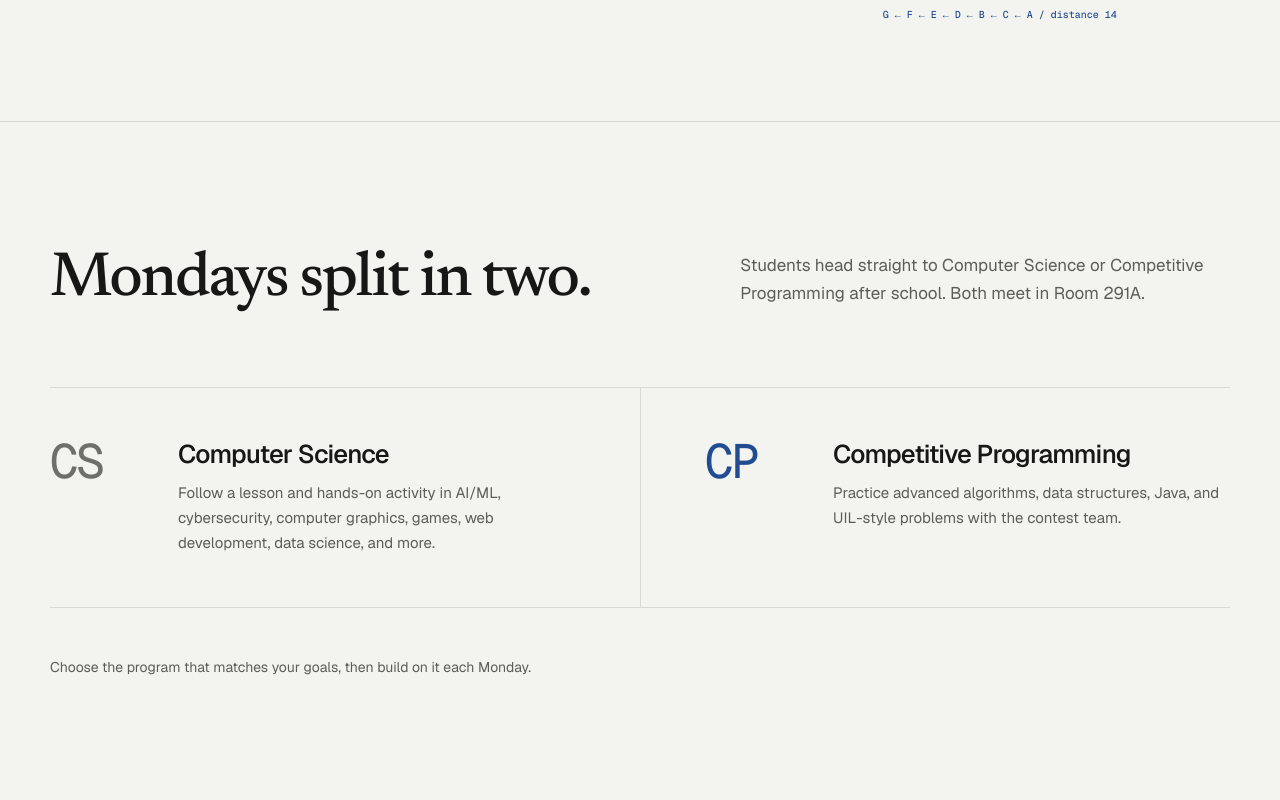
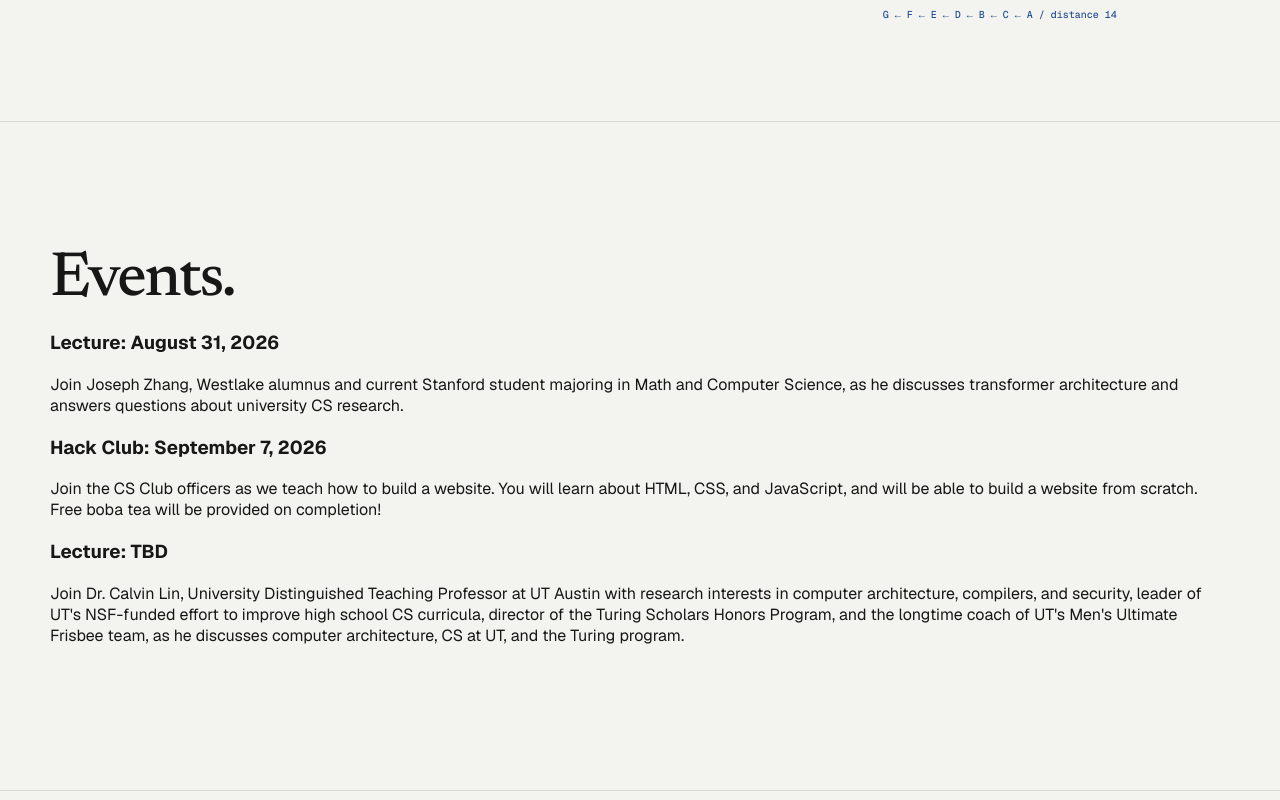
Before and after one commit to Zw96042/cs-website, a React (Vite) app: page / in a window 1280 px wide. Shown: the part 680-1480 px from the top of the page. Built offline with nearby package versions, Linux system fonts and the light colour scheme.

Commit message:
feat: events (minimal)

```diff
--- a/src/App.jsx
+++ b/src/App.jsx
@@ -1,28 +1,30 @@
-import { useEffect } from 'react';
-import { initializeAnimations } from './lib/animations.js';
-import AffiliationSection from './components/AffiliationSection.jsx';
-import Footer from './components/Footer.jsx';
-import GeneralCsSection from './components/GeneralCsSection.jsx';
-import Header from './components/Header.jsx';
-import Hero from './components/Hero.jsx';
-import JoinSection from './components/JoinSection.jsx';
-import OfficersSection from './components/OfficersSection.jsx';
-import ProgramSection from './components/ProgramSection.jsx';
-import ClubTracksSection from './components/ClubTracksSection.jsx';
-import { Analytics } from '@vercel/analytics/react';
-import { SpeedInsights } from '@vercel/speed-insights/react';
+import { useEffect } from "react";
+import { initializeAnimations } from "./lib/animations.js";
+import AffiliationSection from "./components/AffiliationSection.jsx";
+import Footer from "./components/Footer.jsx";
+import GeneralCsSection from "./components/GeneralCsSection.jsx";
+import Header from "./components/Header.jsx";
+import Hero from "./components/Hero.jsx";
+import JoinSection from "./components/JoinSection.jsx";
+import OfficersSection from "./components/OfficersSection.jsx";
+import ProgramSection from "./components/ProgramSection.jsx";
+import EventsSection from "./components/EventsSection.jsx";
+import ClubTracksSection from "./components/ClubTracksSection.jsx";
+import { Analytics } from "@vercel/analytics/react";
+import { SpeedInsights } from "@vercel/speed-insights/react";
 
-export default function App () {
+export default function App() {
   useEffect(() => initializeAnimations(), []);
 
   return (
-    <div className='site-page'>
-      <a className='skip-link' href='#club-content'>
+    <div className="site-page">
+      <a className="skip-link" href="#club-content">
         Skip to content
       </a>
       <Header />
-      <main className='club-main' id='club-content'>
+      <main className="club-main" id="club-content">
         <Hero />
+        <EventsSection />
         <ProgramSection />
         <GeneralCsSection />
         <ClubTracksSection />
--- /dev/null
+++ b/src/components/EventsSection.jsx
@@ -0,0 +1,52 @@
+const events = [
+  {
+    code: "Lecture",
+    date: "August 31, 2026",
+    description:
+      "Join Joseph Zhang, Westlake alumnus and current Stanford student majoring in Math and Computer Science, as he discusses transformer architecture and answers questions about university CS research.",
+  },
+  {
+    code: "Hack Club",
+    date: "September 7, 2026",
+    description:
+      "Join the CS Club officers as we teach how to build a website. You will learn about HTML, CSS, and JavaScript, and will be able to build a website from scratch. Free boba tea will be provided on completion!",
+  },
+  {
+    code: "Lecture",
+    date: "TBD",
+    description:
+      "Join Dr. Calvin Lin, University Distinguished Teaching Professor at UT Austin with research interests in computer architecture, compilers, and security, leader of UT's NSF-funded effort to improve high school CS curricula, director of the Turing Scholars Honors Program, and the longtime coach of UT's Men's Ultimate Frisbee team, as he discusses computer architecture, CS at UT, and the Turing program.",
+  },
+];
+export default function EventsSection() {
+  return (
+    <section
+      className="section-shell event-section"
+      id="events"
+      aria-labelledby="event-heading"
+    >
+      <div className="section-inner event-layout">
+        <div className="event-heading">
+          <h2 className="section-heading" id="event-heading">
+            Events.
+          </h2>
+        </div>
+        <div className="event-choices">
+          {events.map((track) => (
+            <article
+              className={`event-choice event-choice-${track.code.toLowerCase()}`}
+              key={track.code}
+            >
+              <div>
+                <h3>
+                  {track.code}: {track.date}
+                </h3>
+                <p>{track.description}</p>
+              </div>
+            </article>
+          ))}
+        </div>
+      </div>
+    </section>
+  );
+}
```
